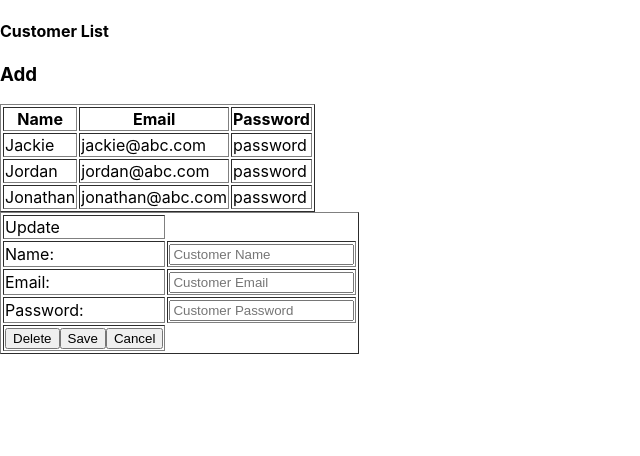
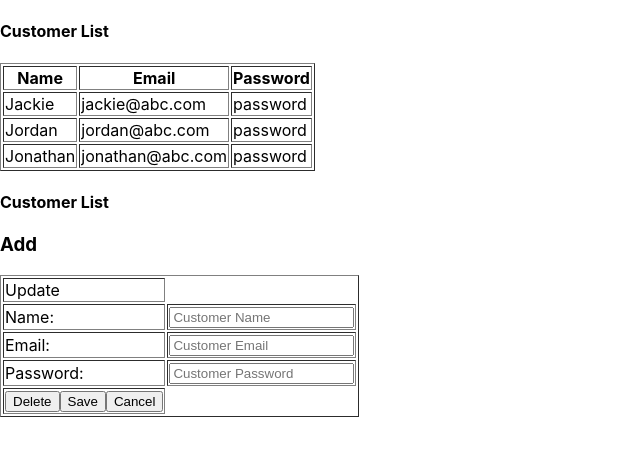
Before and after one commit to JacTobias/ProjectWork, a React (Create React App) app in the folder front-end-app/: page / in a window 1280 px wide. Shown: the top 456 px of the page, without its empty margins (0-640 px from the left). Built offline with nearby package versions, Linux system fonts and the light colour scheme.

Commit message:
finished stage04

```diff
--- a/front-end-app/src/App.js
+++ b/front-end-app/src/App.js
@@ -2,21 +2,14 @@ import logo from './logo.svg';
 import './App.css';
 import { CustomerList } from './CustomerList';
 import React, {useState, useEffect} from 'react'
+import {CustomerForm} from './CustomerForm';
 import {getAll, get, deleteById,post,put} from './memdb.js'
 
 
 
-
-
 function App() {
-
-
-  let blank={blank:{"id":-1,"name":"","email":"","password":""}};
-  /*const initialCustomers={customers:[{"id":1,"name":"Jackie","email":"@gmail.com","password":"password"},
-    {"id":2,"name":"Jordan","email":"@gmail.com","password":"password"},
-    {"id":3,"name":"Jonathan","email":"gmail.com","password":"password"}]}*/
+  let blank={"id":-1,"name":"","email":"","password":""};
   const [customer, setCustomers] = useState([])
-  //const [customer, setCustomer]=useState(initialCustomers)
   const [formObject, setFormObject]=useState(blank)
   const mode = (formObject.id >= 0)? "Update" : "Add";
 
@@ -29,26 +22,31 @@ function App() {
   const  onCancelPressed = function(){
     console.log("cancel pressed")
     setFormObject(blank);
+    console.log(formObject)
   }
   const onSavePressed = function(){
     console.log("Save pressed")
     if (mode === 'Add'){
       post(formObject);
+      setFormObject(blank);
     }
-    else if (mode === 'Update'){
-      put(formObject);
+    if (mode === 'Update'){
+      put(formObject.id, formObject);
+      setFormObject(blank);
     }
-    setFormObject(blank);
+    console.log(formObject)
+
   }
   const onDeletePressed = function(){
     console.log("delete")
-    console.log(formObject)
+    //console.log(formObject)
     if (formObject.id >= 0) {
       deleteById(formObject.id);
       setFormObject(blank);
     } else {
       setFormObject(blank);
     }
+    console.log(formObject)
   }
 
   const handleInputChange = function(event){
@@ -70,52 +68,23 @@ function App() {
     //setFormObject(item);
   }
   return(
-  <div>
-    <div id='data'></div>
-    <h4>Customer List</h4>
-    <h3>{mode}</h3>
-    <table border="1px black">
-      <thead>
-        <tr>
-        <th>Name</th>
-        <th>Email</th>
-        <th>Password</th>
-        </tr>
-      </thead>
-      <tbody>
-        {customer.map(
-          (item, index)=>{
-            return(<tr key={index} className={(item.id===formObject.id)? 'selected':''} onClick={()=>handleCustomerClick(item)}>
-              <td>{item.name}</td>
-              <td>{item.email}</td>
-              <td>{item.password}</td>
-              </tr>
-            )
-          }
-        )}
+    <div>
+      <CustomerList
+      customer={customer}
+      formObject={formObject}
+      handleCustomerClick={handleCustomerClick}
+      />
+      <CustomerForm
+      formObject={formObject}
+      onDeletePressed={onDeletePressed}
+      onCancelPressed={onCancelPressed}
+      onSavePressed={onSavePressed}
+      mode={mode}
+      handleInputChange={handleInputChange}
+      />
+    </div>
 
-      </tbody>
-    </table>
-    <table border='1px black'>
-    <thead>
-      <tr><td>Update</td></tr>
-    </thead>
-    <tbody>
-      <tr>
-        <td>Name:</td>
-        <td><input name="name" onChange={(e)=>handleInputChange(e)}type='text' value={formObject.name} placeholder="Customer Name" required></input></td>
 
-      </tr>
-      <tr>
-        <td>Email:</td>
-        <td><input name="email" onChange={(e)=>handleInputChange(e)} type='text' value={formObject.email} placeholder="Customer Email" required></input></td>
-        </tr>
-        <tr><td>Password:</td>
-        <td><input name="password" onChange={(e)=>handleInputChange(e)} type='text' value={formObject.password} placeholder="Customer Password" required></input></td></tr>
-        <tr><td><button onClick={onDeletePressed}>Delete</button><button onClick={onSavePressed}>Save</button><button onClick={onCancelPressed}>Cancel</button></td></tr>
-    </tbody>
-    </table>
-  </div>
 
  );
 
--- /dev/null
+++ b/front-end-app/src/CustomerForm.js
@@ -0,0 +1,28 @@
+export function CustomerForm(params){
+    return(
+        <div>
+    <div id='data'></div>
+    <h4>Customer List</h4>
+    <h3>{params.mode}</h3>
+    <table border='1px black'>
+    <thead>
+      <tr><td>Update</td></tr>
+    </thead>
+    <tbody>
+      <tr>
+        <td>Name:</td>
+        <td><input name="name" onChange={(e)=>params.handleInputChange(e)} type='text' value={params.formObject.name} placeholder="Customer Name"/></td>
+      </tr>
+      <tr>
+        <td>Email:</td>
+        <td><input name="email" onChange={(e)=>params.handleInputChange(e)} type='text' value={params.formObject.email} placeholder="Customer Email"/></td>
+        </tr>
+        <tr><td>Password:</td>
+        <td><input name="password" onChange={(e)=>params.handleInputChange(e)} type='text' value={params.formObject.password} placeholder="Customer Password"/></td></tr>
+        <tr><td>
+          <button onClick={params.onDeletePressed}>Delete</button><button onClick={params.onSavePressed}>Save</button><button onClick={params.onCancelPressed}>Cancel</button></td></tr>
+    </tbody>
+    </table>
+  </div>
+    );
+}
--- a/front-end-app/src/CustomerList.js
+++ b/front-end-app/src/CustomerList.js
@@ -12,13 +12,18 @@ export function CustomerList(params){
                     <th>Password</th>
                 </tr>
             </thead>
-            <tbody>
-                <tr>
-                    <td></td>
-                    <td></td>
-                    <td></td>
-                </tr>
-            </tbody>
+        <tbody>
+            {params.customer.map(
+          (item, index)=>{
+            return(<tr key={index} className={(item.id===params.formObject.id)? 'selected':''} onClick={()=>params.handleCustomerClick(item)}>
+              <td>{item.name}</td>
+              <td>{item.email}</td>
+              <td>{item.password}</td>
+              </tr>
+            )
+          }
+        )}
+        </tbody>
         </table>
         </div>
     );
```
